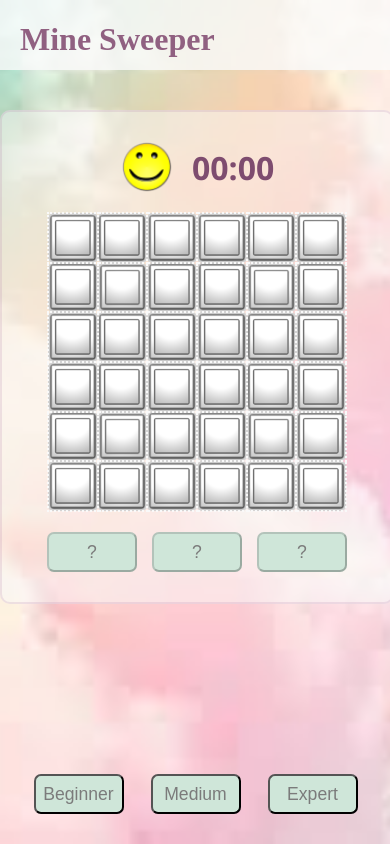
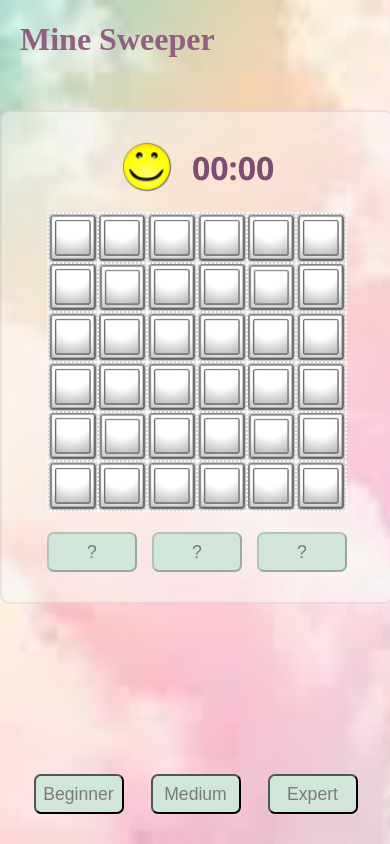
Before and after one commit to LevyHadas/mine-sweeper, a plain HTML site: page index.html in a window 390 px wide. Drawn offline with Linux system fonts and the light colour scheme.

Commit message:
Add mobile support

```diff
--- a/css/main.css
+++ b/css/main.css
@@ -202,4 +202,10 @@ td {
         bottom: 30px;
         margin: 0 auto;
     }
+    .header-container {
+        background-color: transparent;
+    }
+    body {
+        height: -webkit-fill-available;
+    }
 }
--- a/index.html
+++ b/index.html
@@ -3,6 +3,7 @@
 <head>
     <title>Mine Sweeper</title>
     <meta charset="utf-8" />
+    <meta name="viewport" content="width=device-width, initial-scale=1" />
     <link rel="stylesheet" href="css/main.css">
 </head>
 
```
